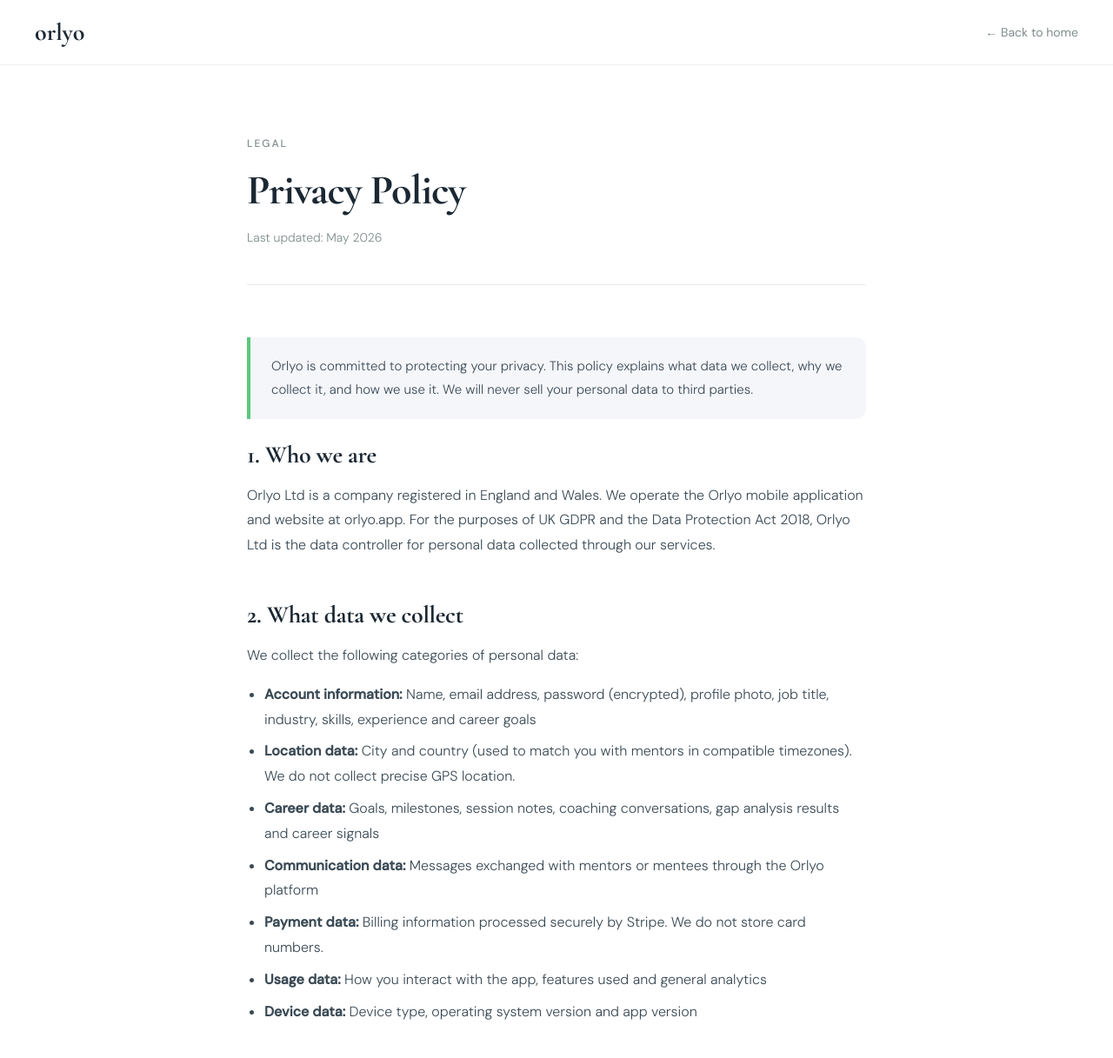
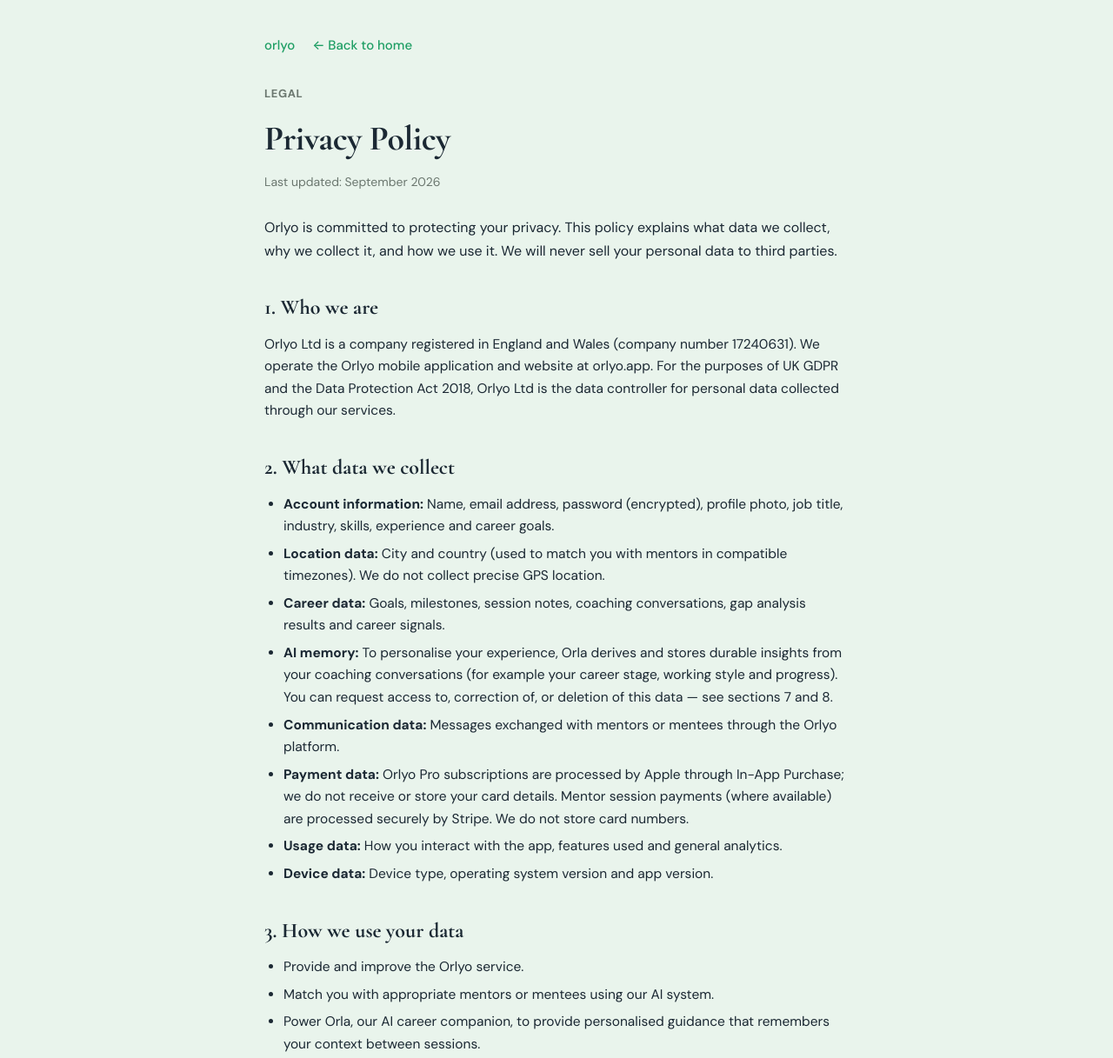
Before and after one commit to OrlyoApp/Orlyowebsite, a plain HTML site: page privacy.html in a window 1280 px wide. Shown: the top 1217 px of the page at 87% size. Drawn offline with nearby package versions, Linux system fonts and the light colour scheme.

Commit message:
Update privacy.html

```diff
--- a/privacy.html
+++ b/privacy.html
@@ -4,115 +4,137 @@
   <meta charset="UTF-8" />
   <meta name="viewport" content="width=device-width, initial-scale=1.0" />
   <title>Privacy Policy — Orlyo</title>
+  <meta name="description" content="Privacy Policy for Orlyo, the AI-powered career mentorship app operated by Orlyo Ltd." />
   <link rel="preconnect" href="https://fonts.googleapis.com" />
   <link rel="preconnect" href="https://fonts.gstatic.com" crossorigin />
-  <link href="https://fonts.googleapis.com/css2?family=Cormorant+Garamond:wght@600;700&family=DM+Sans:wght@300;400;500&display=swap" rel="stylesheet" />
+  <link href="https://fonts.googleapis.com/css2?family=Cormorant+Garamond:wght@700&family=DM+Sans:wght@400;500;700&display=swap" rel="stylesheet" />
   <style>
-    *, *::before, *::after { box-sizing: border-box; margin: 0; padding: 0; }
-    :root { --navy: #1B2833; --grey: #7F8C8D; --green: #97FF97; --green-mid: #5BC87A; --light: #F5F6FA; }
-    body { font-family: 'DM Sans', sans-serif; color: var(--navy); background: #fff; }
-    nav { position: sticky; top: 0; z-index: 100; display: flex; align-items: center; justify-content: space-between; padding: 20px 40px; background: rgba(255,255,255,0.95); backdrop-filter: blur(12px); border-bottom: 1px solid rgba(0,0,0,0.06); }
-    .nav-logo { font-family: 'Cormorant Garamond', serif; font-weight: 700; font-size: 28px; color: var(--navy); text-decoration: none; }
-    .nav-back { font-size: 14px; color: var(--grey); text-decoration: none; }
-    .nav-back:hover { color: var(--navy); }
-    .container { max-width: 760px; margin: 0 auto; padding: 80px 24px 120px; }
-    .page-header { margin-bottom: 60px; padding-bottom: 40px; border-bottom: 1px solid rgba(0,0,0,0.08); }
-    .page-label { font-size: 12px; font-weight: 500; letter-spacing: 2px; text-transform: uppercase; color: var(--grey); margin-bottom: 16px; }
-    h1 { font-family: 'Cormorant Garamond', serif; font-weight: 700; font-size: 48px; letter-spacing: -1px; line-height: 1.1; margin-bottom: 16px; }
-    .last-updated { font-size: 14px; color: var(--grey); font-weight: 300; }
-    section { margin-bottom: 48px; }
-    h2 { font-family: 'Cormorant Garamond', serif; font-weight: 700; font-size: 28px; letter-spacing: -0.3px; margin-bottom: 16px; }
-    p { font-size: 16px; font-weight: 300; color: #3a4a55; line-height: 1.8; margin-bottom: 16px; }
-    p:last-child { margin-bottom: 0; }
-    ul { padding-left: 20px; margin-bottom: 16px; }
-    li { font-size: 16px; font-weight: 300; color: #3a4a55; line-height: 1.8; margin-bottom: 8px; }
-    .highlight-box { background: var(--light); border-left: 4px solid var(--green-mid); border-radius: 0 12px 12px 0; padding: 20px 24px; margin: 24px 0; }
-    .highlight-box p { margin: 0; font-size: 15px; }
-    a { color: var(--green-mid); text-decoration: none; }
-    a:hover { text-decoration: underline; }
-    .contact-card { background: var(--navy); border-radius: 20px; padding: 32px; color: #fff; margin-top: 48px; }
-    .contact-card h2 { color: #fff; margin-bottom: 12px; }
-    .contact-card p { color: rgba(255,255,255,0.7); margin-bottom: 16px; }
-    .contact-card a { color: var(--green); }
-    @media (max-width: 600px) { nav { padding: 16px 20px; } h1 { font-size: 36px; } .container { padding: 40px 20px 80px; } }
+    :root {
+      --green: #5BC87A;
+      --green-ink: #1E9E64;
+      --navy: #1B2833;
+      --sub: #6B776F;
+      --bg: #E9F4EC;
+      --surface: #FFFFFF;
+      --hairline: #EEF2EF;
+    }
+    * { margin: 0; padding: 0; box-sizing: border-box; }
+    body {
+      font-family: 'DM Sans', -apple-system, sans-serif;
+      background: var(--bg);
+      color: var(--navy);
+      line-height: 1.65;
+      -webkit-font-smoothing: antialiased;
+    }
+    .wrap { max-width: 720px; margin: 0 auto; padding: 40px 24px 80px; }
+    .topbar { display: flex; gap: 20px; align-items: center; margin-bottom: 32px; font-size: 15px; }
+    .topbar a { color: var(--green-ink); text-decoration: none; font-weight: 500; }
+    .topbar a:hover { text-decoration: underline; }
+    .eyebrow { color: var(--sub); font-size: 13px; text-transform: uppercase; letter-spacing: 0.6px; font-weight: 700; margin-bottom: 8px; }
+    h1 {
+      font-family: 'Cormorant Garamond', serif;
+      font-weight: 700;
+      font-size: 40px;
+      color: var(--navy);
+      letter-spacing: -0.5px;
+      margin-bottom: 6px;
+    }
+    .updated { color: var(--sub); font-size: 14px; margin-bottom: 28px; }
+    .intro { font-size: 16px; margin-bottom: 8px; }
+    h2 {
+      font-family: 'Cormorant Garamond', serif;
+      font-weight: 700;
+      font-size: 24px;
+      color: var(--navy);
+      margin: 32px 0 10px;
+    }
+    p { margin-bottom: 12px; font-size: 15.5px; }
+    ul { margin: 0 0 12px 22px; }
+    li { margin-bottom: 6px; font-size: 15.5px; }
+    a { color: var(--green-ink); }
+    strong { font-weight: 700; }
+    footer {
+      margin-top: 44px;
+      padding-top: 20px;
+      border-top: 1px solid var(--hairline);
+      color: var(--sub);
+      font-size: 14px;
+    }
+    footer a { color: var(--green-ink); text-decoration: none; }
   </style>
 </head>
 <body>
-  <nav>
-    <a href="/" class="nav-logo">orlyo</a>
-    <a href="/" class="nav-back">← Back to home</a>
-  </nav>
-  <div class="container">
-    <div class="page-header">
-      <p class="page-label">Legal</p>
+  <div class="wrap">
+    <div class="topbar">
+      <a href="https://www.orlyo.app/">orlyo</a>
+      <a href="https://www.orlyo.app/">← Back to home</a>
+    </div>
+
+    <div class="eyebrow">Legal</div>
     <h1>Privacy Policy</h1>
-      <p class="last-updated">Last updated: May 2026</p>
-    </div>
-    <div class="highlight-box">
-      <p>Orlyo is committed to protecting your privacy. This policy explains what data we collect, why we collect it, and how we use it. We will never sell your personal data to third parties.</p>
-    </div>
-    <section>
+    <p class="updated">Last updated: September 2026</p>
+
+    <p class="intro">Orlyo is committed to protecting your privacy. This policy explains what data we collect, why we collect it, and how we use it. We will never sell your personal data to third parties.</p>
+
     <h2>1. Who we are</h2>
-      <p>Orlyo Ltd is a company registered in England and Wales. We operate the Orlyo mobile application and website at orlyo.app. For the purposes of UK GDPR and the Data Protection Act 2018, Orlyo Ltd is the data controller for personal data collected through our services.</p>
-    </section>
-    <section>
+    <p>Orlyo Ltd is a company registered in England and Wales (company number 17240631). We operate the Orlyo mobile application and website at orlyo.app. For the purposes of UK GDPR and the Data Protection Act 2018, Orlyo Ltd is the data controller for personal data collected through our services.</p>
+
     <h2>2. What data we collect</h2>
-      <p>We collect the following categories of personal data:</p>
     <ul>
-        <li><strong>Account information:</strong> Name, email address, password (encrypted), profile photo, job title, industry, skills, experience and career goals</li>
+      <li><strong>Account information:</strong> Name, email address, password (encrypted), profile photo, job title, industry, skills, experience and career goals.</li>
       <li><strong>Location data:</strong> City and country (used to match you with mentors in compatible timezones). We do not collect precise GPS location.</li>
-        <li><strong>Career data:</strong> Goals, milestones, session notes, coaching conversations, gap analysis results and career signals</li>
-        <li><strong>Communication data:</strong> Messages exchanged with mentors or mentees through the Orlyo platform</li>
-        <li><strong>Payment data:</strong> Billing information processed securely by Stripe. We do not store card numbers.</li>
-        <li><strong>Usage data:</strong> How you interact with the app, features used and general analytics</li>
-        <li><strong>Device data:</strong> Device type, operating system version and app version</li>
+      <li><strong>Career data:</strong> Goals, milestones, session notes, coaching conversations, gap analysis results and career signals.</li>
+      <li><strong>AI memory:</strong> To personalise your experience, Orla derives and stores durable insights from your coaching conversations (for example your career stage, working style and progress). You can request access to, correction of, or deletion of this data — see sections 7 and 8.</li>
+      <li><strong>Communication data:</strong> Messages exchanged with mentors or mentees through the Orlyo platform.</li>
+      <li><strong>Payment data:</strong> Orlyo Pro subscriptions are processed by Apple through In-App Purchase; we do not receive or store your card details. Mentor session payments (where available) are processed securely by Stripe. We do not store card numbers.</li>
+      <li><strong>Usage data:</strong> How you interact with the app, features used and general analytics.</li>
+      <li><strong>Device data:</strong> Device type, operating system version and app version.</li>
     </ul>
-    </section>
-    <section>
+
     <h2>3. How we use your data</h2>
     <ul>
-        <li>Provide and improve the Orlyo service</li>
-        <li>Match you with appropriate mentors or mentees using our AI system</li>
-        <li>Power Orla, our AI career companion, to provide personalised guidance</li>
-        <li>Process payments and manage subscriptions</li>
-        <li>Send important service notifications</li>
-        <li>Analyse career signals and generate market intelligence relevant to your goals</li>
-        <li>Comply with legal obligations</li>
+      <li>Provide and improve the Orlyo service.</li>
+      <li>Match you with appropriate mentors or mentees using our AI system.</li>
+      <li>Power Orla, our AI career companion, to provide personalised guidance that remembers your context between sessions.</li>
+      <li>Process payments and manage subscriptions.</li>
+      <li>Send important service notifications.</li>
+      <li>Analyse career signals and generate market intelligence relevant to your goals.</li>
+      <li>Comply with legal obligations.</li>
     </ul>
-    </section>
-    <section>
+
     <h2>4. AI features and data processing</h2>
-      <p>Orlyo uses artificial intelligence powered by Anthropic's Claude API. When you use AI features, relevant profile and conversation data is sent to Anthropic's API to generate responses. Anthropic processes this data as a data processor on our behalf and does not use your data to train their models.</p>
-    </section>
-    <section>
+    <p>Orlyo uses artificial intelligence powered by Anthropic's Claude API. When you use AI features, relevant profile and conversation data is sent to Anthropic's API to generate responses. Anthropic processes this data as a data processor on our behalf and does not use your data to train their models. Some voice features use ElevenLabs to generate audio, and some job and market data is retrieved via third-party search providers.</p>
+
     <h2>5. Data sharing</h2>
-      <p>We share your data only with: your connected mentor or mentee (as necessary to provide the service); trusted service providers including Supabase, Anthropic, Stripe, Daily.co and Expo; and where required by law. We will never sell your personal data.</p>
-    </section>
-    <section>
+    <p>We share your data only with: your connected mentor or mentee (as necessary to provide the service); trusted service providers including Supabase, Anthropic, RevenueCat, Apple, Stripe, ElevenLabs, Daily.co and Expo; and where required by law. We will never sell your personal data.</p>
+
     <h2>6. Data retention</h2>
-      <p>We retain your data while your account is active. On deletion, personal data is removed within 30 days. Payment records are retained for 7 years as required by UK financial regulations.</p>
-    </section>
-    <section>
-      <h2>7. Your rights</h2>
-      <p>Under UK GDPR you have the right to access, rectify, erase, restrict, port and object to processing of your personal data. To exercise these rights contact <a href="mailto:privacy@orlyo.app">privacy@orlyo.app</a>. We will respond within 30 days.</p>
-    </section>
-    <section>
-      <h2>8. Children's privacy</h2>
+    <p>We retain your data while your account is active. When you delete your account, your personal data is removed within 30 days. Certain financial and transaction records are retained for up to 7 years as required by UK financial and tax law; where we retain these, we anonymise them so they are no longer linked to your identity.</p>
+
+    <h2>7. Your rights (UK and EU)</h2>
+    <p>Under UK GDPR you have the right to access, rectify, erase, restrict, port and object to processing of your personal data. You can delete your account and associated personal data directly within the app at any time. To exercise any other right, contact <a href="mailto:privacy@orlyo.app">privacy@orlyo.app</a>. We will respond within 30 days.</p>
+
+    <h2>8. US residents (California and other states)</h2>
+    <p>If you are a resident of the United States, additional rights may apply under state privacy laws such as the California Consumer Privacy Act (CCPA/CPRA). You have the right to know what personal information we collect, to request access to and deletion of your personal information, and not to be discriminated against for exercising these rights. We do not sell your personal information and do not share it for cross-context behavioural advertising. You can delete your account and data within the app, or contact <a href="mailto:privacy@orlyo.app">privacy@orlyo.app</a> to exercise these rights.</p>
+
+    <h2>9. Children's privacy</h2>
     <p>Orlyo is not intended for persons under 18. We do not knowingly collect data from minors. Contact us immediately if you believe we have done so.</p>
-    </section>
-    <section>
-      <h2>9. Changes to this policy</h2>
+
+    <h2>10. Changes to this policy</h2>
     <p>We may update this policy from time to time and will notify you of significant changes by email or through the app.</p>
-    </section>
-    <section>
-      <h2>10. Complaints</h2>
-      <p>If you have concerns, please contact us first. You also have the right to complain to the UK Information Commissioner's Office at <a href="https://ico.org.uk" target="_blank">ico.org.uk</a>.</p>
-    </section>
-    <div class="contact-card">
+
+    <h2>11. Complaints</h2>
+    <p>If you have concerns, please contact us first. You also have the right to complain to the UK Information Commissioner's Office at <a href="https://ico.org.uk">ico.org.uk</a>.</p>
+
     <h2>Contact us</h2>
     <p>For privacy-related questions or to exercise your rights:</p>
-      <p><strong style="color:#fff;">Orlyo Ltd</strong><br /><a href="mailto:privacy@orlyo.app">privacy@orlyo.app</a><br /><a href="mailto:hello@orlyo.app">hello@orlyo.app</a></p>
-    </div>
+    <p><strong>Orlyo Ltd</strong><br />
+    <a href="mailto:privacy@orlyo.app">privacy@orlyo.app</a><br />
+    <a href="mailto:hello@orlyo.app">hello@orlyo.app</a></p>
+
+    <footer>
+      &copy; 2026 Orlyo Ltd · Registered in England and Wales (No. 17240631) · <a href="https://www.orlyo.app/terms.html">Terms of Service</a>
+    </footer>
   </div>
 </body>
 </html>
```
Lines whose indentation alone changed are shown as unchanged.
